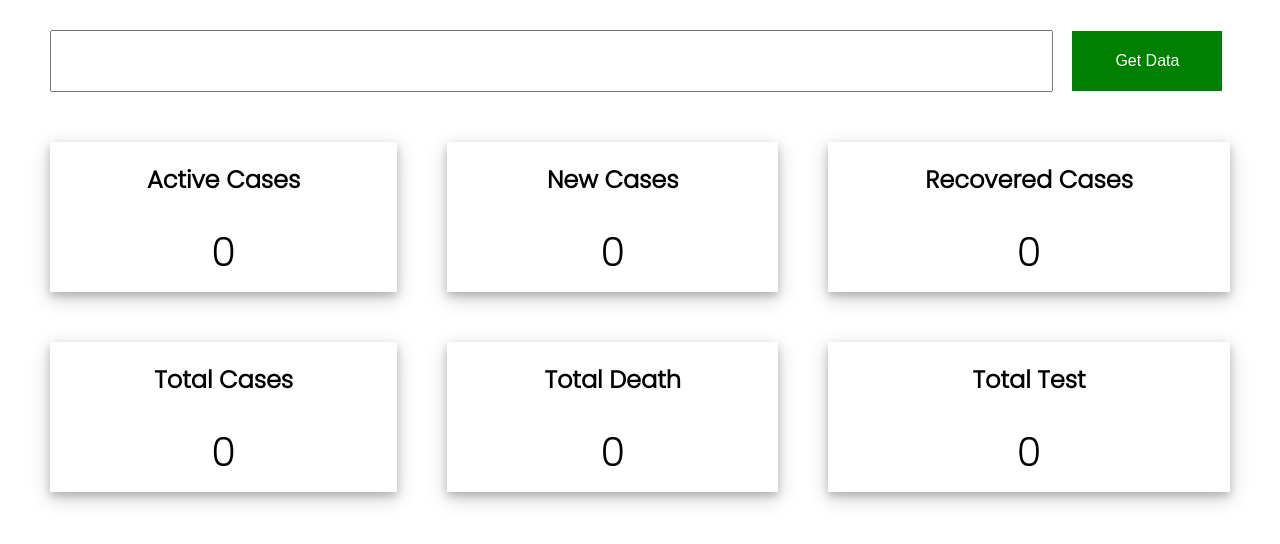
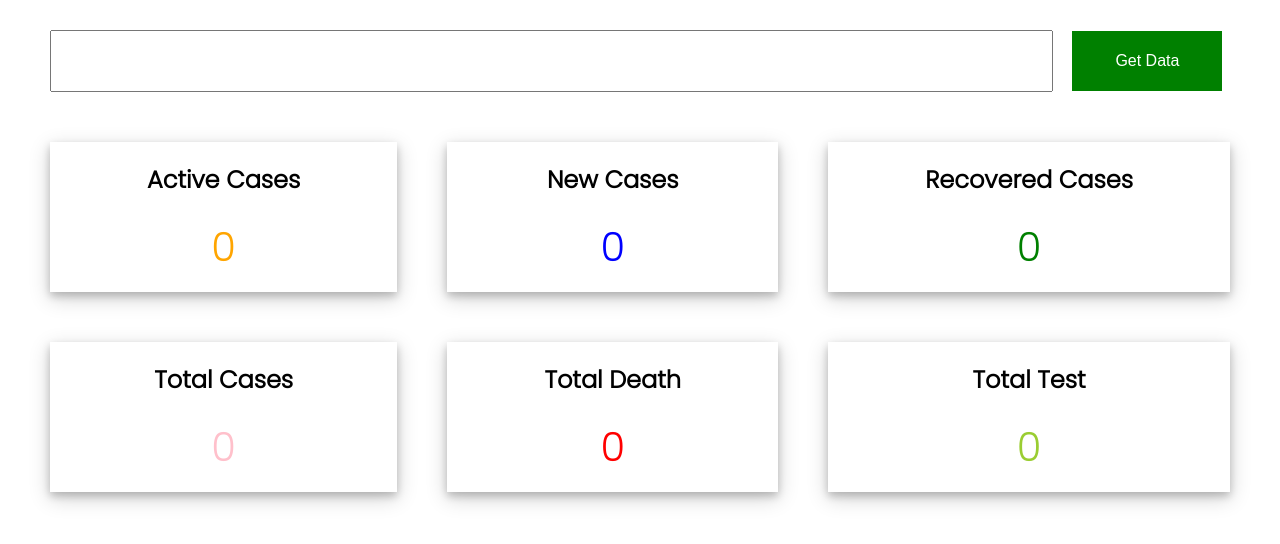
Before and after one commit to rifkyhilman/MSIB5-Hactiv8, a plain HTML site: page Pertemuan_12/Tugas03.html in a window 1280 px wide. Shown: the part 118-662 px from the top of the page. Drawn offline with Linux system fonts and the light colour scheme.

Commit message:
styling & handle Err

```diff
--- a/Pertemuan_12/Tugas03.css
+++ b/Pertemuan_12/Tugas03.css
@@ -69,5 +69,29 @@
 
  .box p {
     font-size: 40px;
-    margin-top: 25px;
+    margin-top: 20px;
  }
+
+#activeCases {
+   color: orange;
+}
+
+#newCases {
+   color: blue;
+}
+
+#recoveredCases {
+   color: green;
+}
+
+#totalDeath {
+   color: red;
+ }
+
+#totalCases {
+   color: pink;
+}
+
+#totalTest {
+   color: yellowgreen;
+}
--- a/Pertemuan_12/Tugas03.js
+++ b/Pertemuan_12/Tugas03.js
@@ -30,6 +30,9 @@ tombol.addEventListener("click", (event) => {
         fetch(`https://covid-193.p.rapidapi.com/statistics?country=${input}`, options)
             .then((result) => result.json())
             .then((data) => renderHTML(data.response[0]))
+            .catch(err => {
+                console.log(err);
+              })
     }
 });
 
@@ -51,8 +54,7 @@ function renderHTML (data) {
         totalDeatchBox.innerHTML = data.deaths.total;
         totalTestBox.innerHTML = data.tests.total;
     } else {
-       boxs.innerHTML = "Negara Tidak ada BROO !!";
-        location.reload();
+        alert("Negara Tidak ada !!");
     }
 
 };
```
